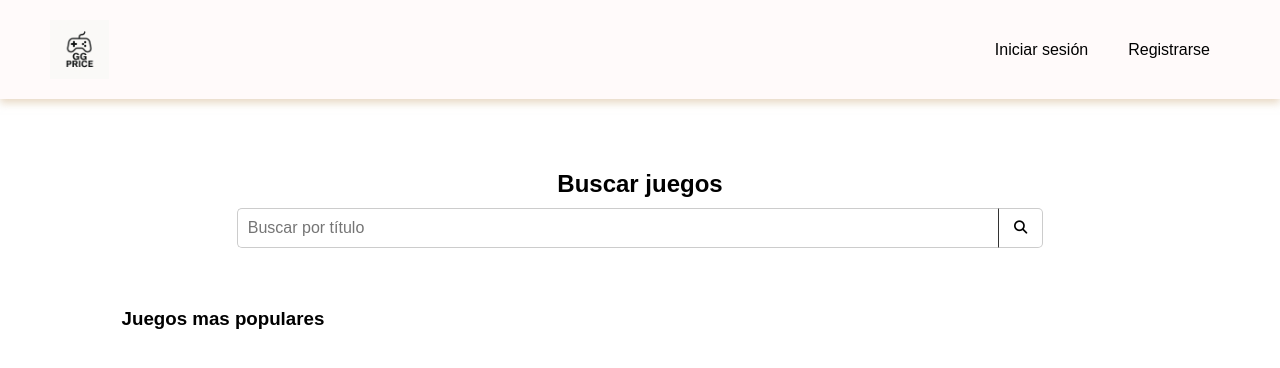
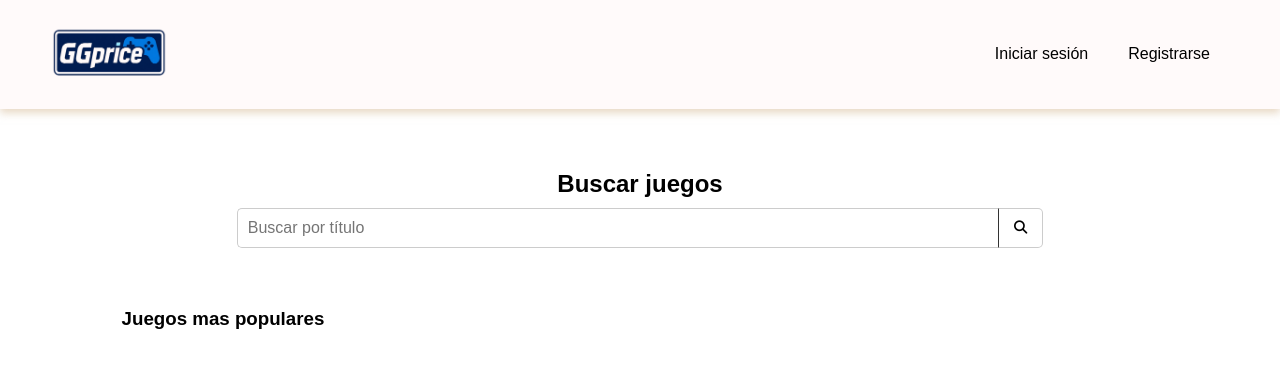
Before and after one commit to gabrielbacaloni/comparacion-de-precios, a plain HTML site: page docs/index.html in a window 1280 px wide. Drawn offline with Linux system fonts and the light colour scheme; no server answers.

Commit message:
Cambio del logo

```diff
--- a/docs/index.html
+++ b/docs/index.html
@@ -17,7 +17,7 @@
 <body>
     <!--Encabezado-->
     <header class="header">
-        <img src="./assets/logo.png" alt="GG PRICE logo" class="header__logo">
+        <img src="./assets/logo-ggprice.png" alt="GG PRICE logo" class="header__logo">
         <i  class= "fas fa-bars menu__button" id="menu-button"></i>
 
         <ul class="menu__options" id="menu-options">
--- a/docs/styles/header.css
+++ b/docs/styles/header.css
@@ -1,6 +1,6 @@
 .header{
     width: 100vw;
-    padding: 20px 50px;
+    padding: 10px 50px;
     display: flex;
     justify-content: space-between;
     align-items: center;
@@ -12,7 +12,7 @@
 }
 
 .header__logo{
-    width: 20%;
+    width: 30%;
     height: auto;
     cursor: pointer
 }
--- a/docs/styles/inicio/index_desktop.css
+++ b/docs/styles/inicio/index_desktop.css
@@ -23,7 +23,7 @@
         outline-offset: 2px;
     }
     .header__logo{
-        width: 5%;
+        width: 10%;
     }
     .search__form--container {
         width: 70%;
```
Also changed, not shown: docs/assets/logo-ggprice.png (added).
